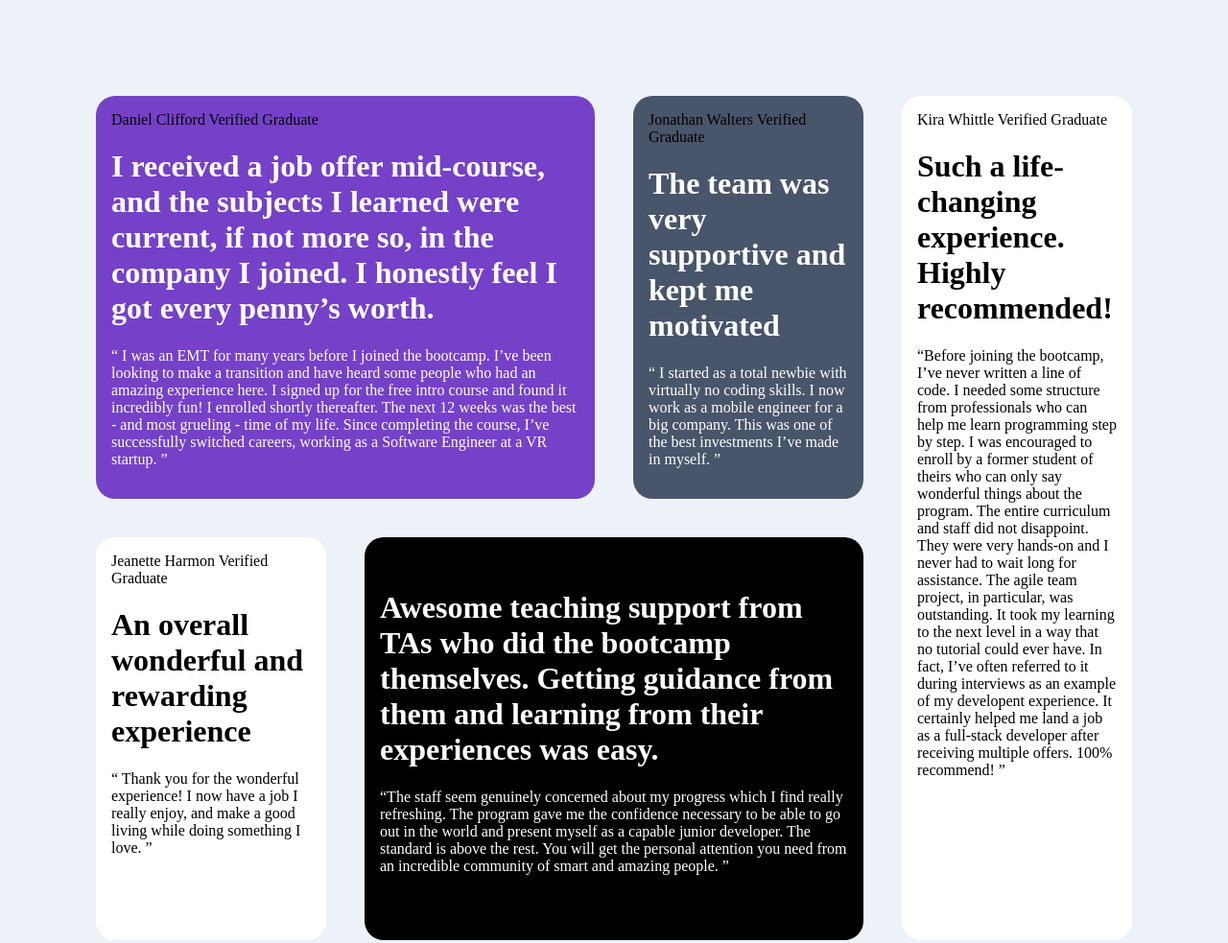
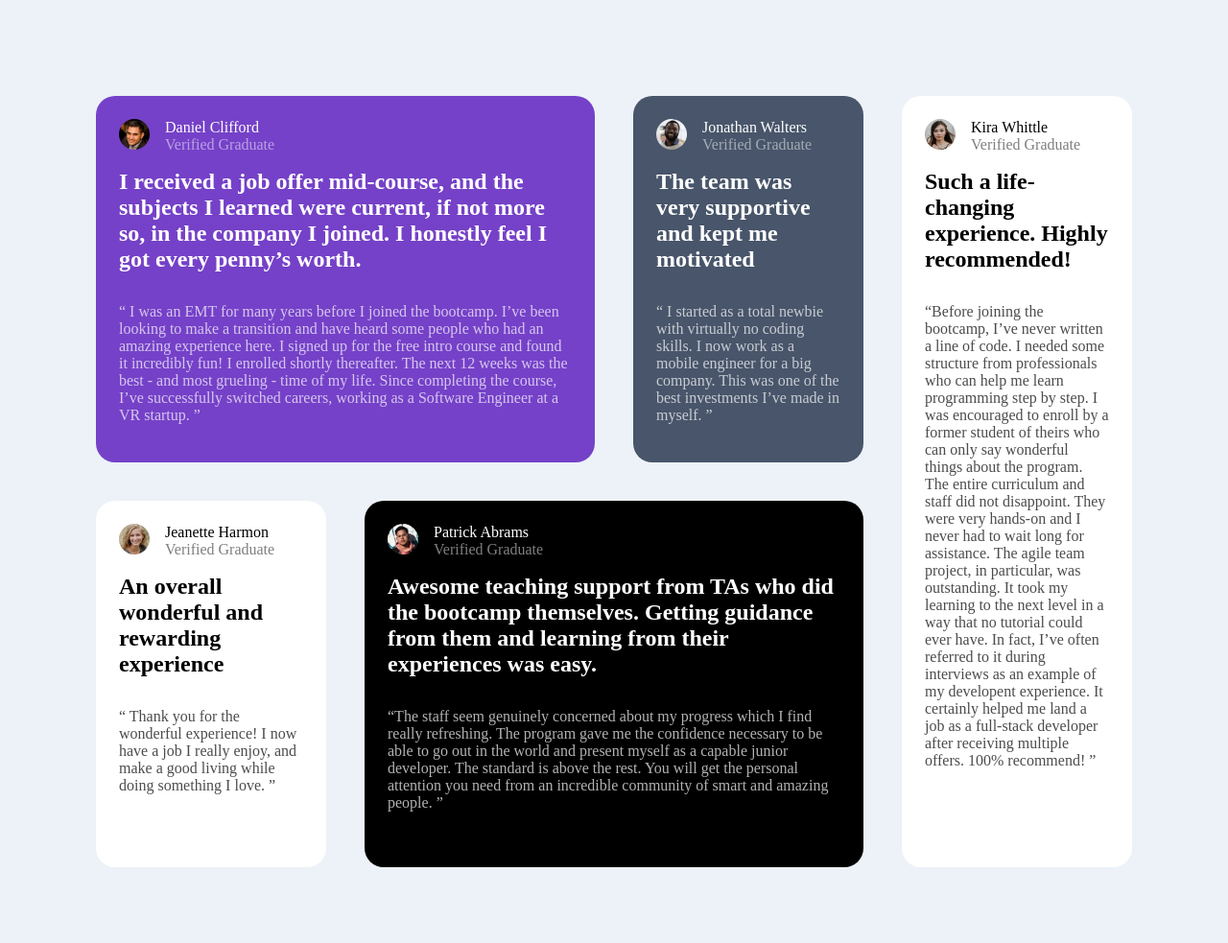
Before and after one commit to Apharaohh/CSS-Grid, a plain HTML site: page index.html in a window 1280 px wide. Shown: the top 983 px of the page at 96% size. Drawn offline with Linux system fonts and the light colour scheme.

Commit message:
finished out the remaining CSS for the cards

```diff
--- a/index.html
+++ b/index.html
@@ -23,6 +23,8 @@
       .attribution a {
         color: hsl(228, 45%, 44%);
       }
+
+
 
       body {
         background-color: hsl(210, 46%, 95%);
@@ -78,16 +80,44 @@
         padding: 100px;
       }
 
+      p {
+        opacity: 70%;
+        font-size: 16px;
+        margin-top: 32px;
+      }
+
       .testimonial {
-        padding: 16px;
+        padding: 24px;
         border-radius: 20px;
       }
+
+      img {
+        border-radius: 50%;
+        height: 32px;
+        float: left;
+        margin-right: 1rem;
+      }
+
+      .fifty {
+        opacity: 50%;
+      }
+
+      h1 {
+        font-size: 24px;
+      }
+
+
     </style>
   </head>
   <body>
     <div class="container">
       <div class="daniel testimonial">
-        <div class="author">Daniel Clifford Verified Graduate</div>
+        <div class="author">
+          <img src="./images/image-daniel.jpg" alt="daniel">
+          <span class="white">Daniel Clifford</span>
+          <br>
+          <span class="fifty white">Verified Graduate</span>
+        </div>
 
         <h1 class="white">
           I received a job offer mid-course, and the subjects I learned were
@@ -106,7 +136,12 @@
         </p>
       </div>
       <div class="jon testimonial">
-        <div class="author">Jonathan Walters Verified Graduate</div>
+        <div class="author">
+          <img src="./images/image-jonathan.jpg" alt="jon">
+          <span class="white">Jonathan Walters</span>
+          <br>
+          <span class="fifty white">Verified Graduate</span>
+        </div>
 
         <h1 class="white">
           The team was very supportive and kept me motivated
@@ -119,7 +154,12 @@
         </p>
       </div>
         <div class="jean testimonial">
-          <div class="author">Jeanette Harmon Verified Graduate</div>
+          <div class="author">
+            <img src="./images/image-jeanette.jpg" alt="">
+            <span class="black">Jeanette Harmon</span>
+            <br>
+            <span class="fifty black">Verified Graduate</span>
+          </div>
             <h1 class="black">An overall wonderful and rewarding experience</h1>
 
             <p class="black">
@@ -128,7 +168,12 @@
             </p>
         </div>
       <div class="pat testimonial">
-        <div class="author">Patrick Abrams Verified Graduate</div>
+        <div class="author">
+          <img src="./images/image-patrick.jpg" alt="pat">
+          <span class="white">Patrick Abrams</span>
+          <br>
+          <span class="fifty white">Verified Graduate</span>
+        </div>
 
         <h1 class="white">
           Awesome teaching support from TAs who did the bootcamp themselves.
@@ -146,7 +191,12 @@
         </p>
       </div>
       <div class="kira testimonial">
-        <div class="author">Kira Whittle Verified Graduate</div>
+        <div class="author">
+          <img src="./images/image-kira.jpg" alt="kira">
+          <span class="black">Kira Whittle</span>
+          <br>
+          <span class="fifty black">Verified Graduate</span>
+        </div>
 
         <h1 class="black">
           Such a life-changing experience. Highly recommended!
```
